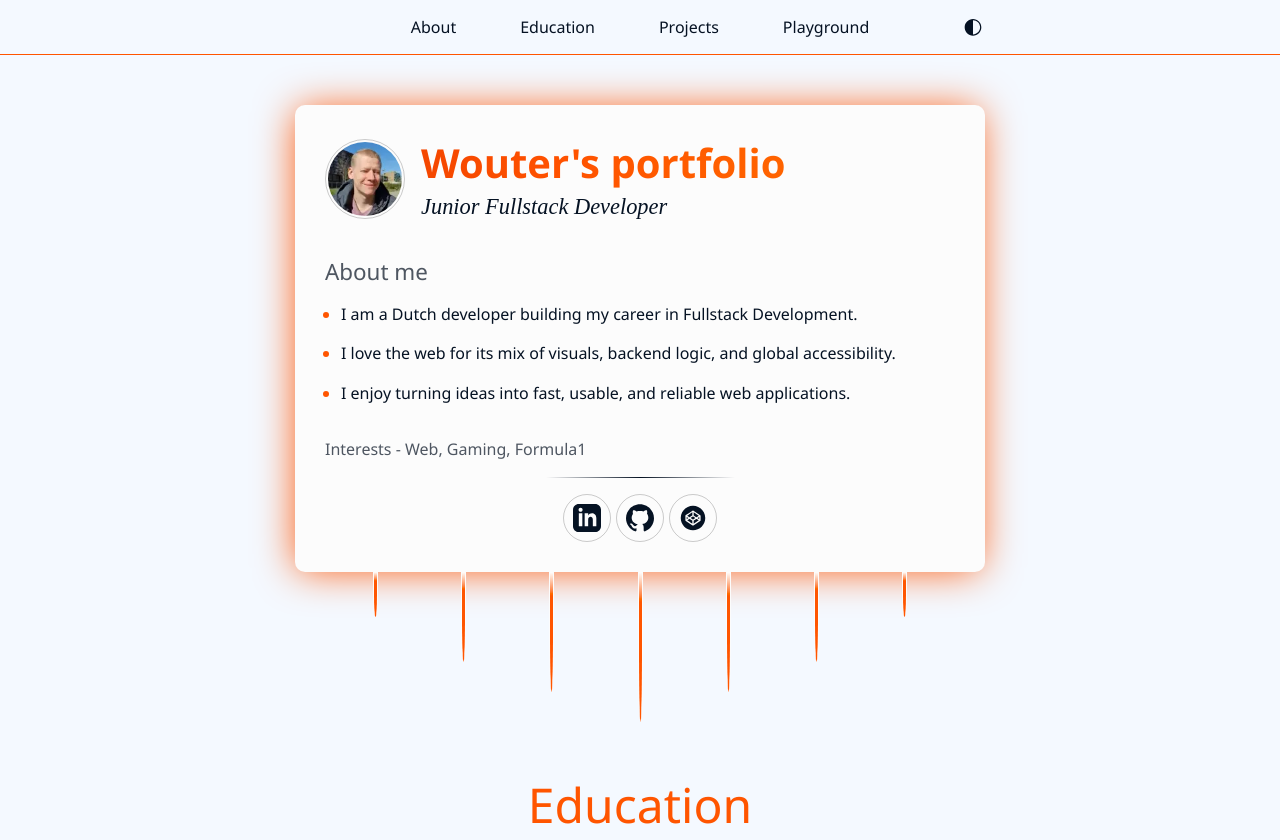
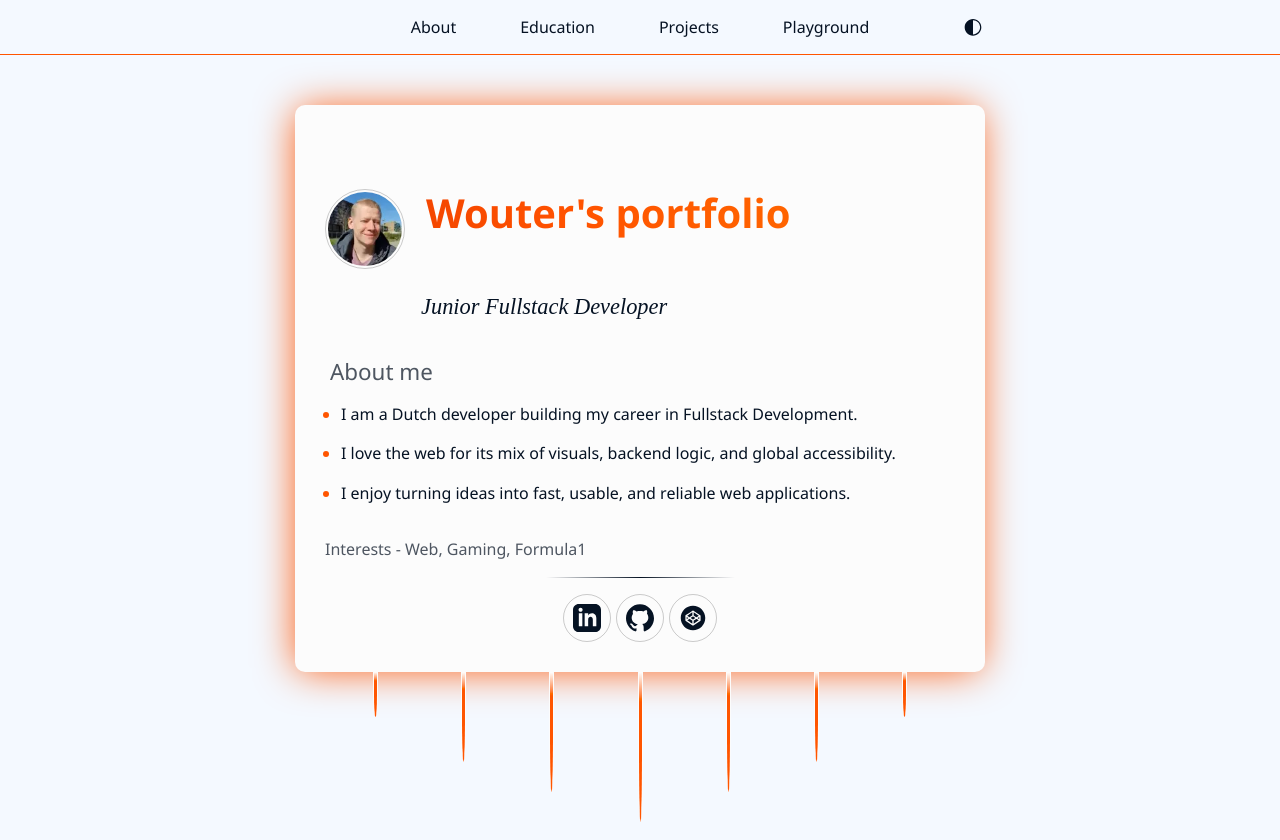
Before and after one commit to lagilogi/portfolio-website, a website built with Vite: page index.html in a window 1280 px wide. Shown: the top 840 px of the page. Built offline with nearby package versions, Linux system fonts and the light colour scheme.

Commit message:
GLOBAL STYLING: Modify global styling so new pages have a fitting style. Modified homepage.css to counteract global styling for its specific own styling

```diff
--- a/css/global.css
+++ b/css/global.css
@@ -55,12 +55,13 @@
   color: transparent;
   background-image: var(--accent-gradient);
   background-clip: text;
-
+  width: fit-content;
+  margin: 50px 5px;
 }
 h2 {
-  font-size:3rem;
+  font-size:2rem;
   font-weight: 400;
-  text-align: center;
+  margin: 5px;
   margin-bottom: 40px;
   color: var(--accent);
 }
--- a/css/homepage.css
+++ b/css/homepage.css
@@ -4,6 +4,14 @@
   background-image: radial-gradient(var(--pattern-color) 1px, transparent 0);
   background-size: var(--pattern-size) var(--pattern-size);
   background-attachment: fixed;
+}
+
+h1 {
+  font-size: 2.5rem;
+  margin: 0px;
+}
+h2 {
+  text-align: center;
 }
 
 /* SECTION About */
```
